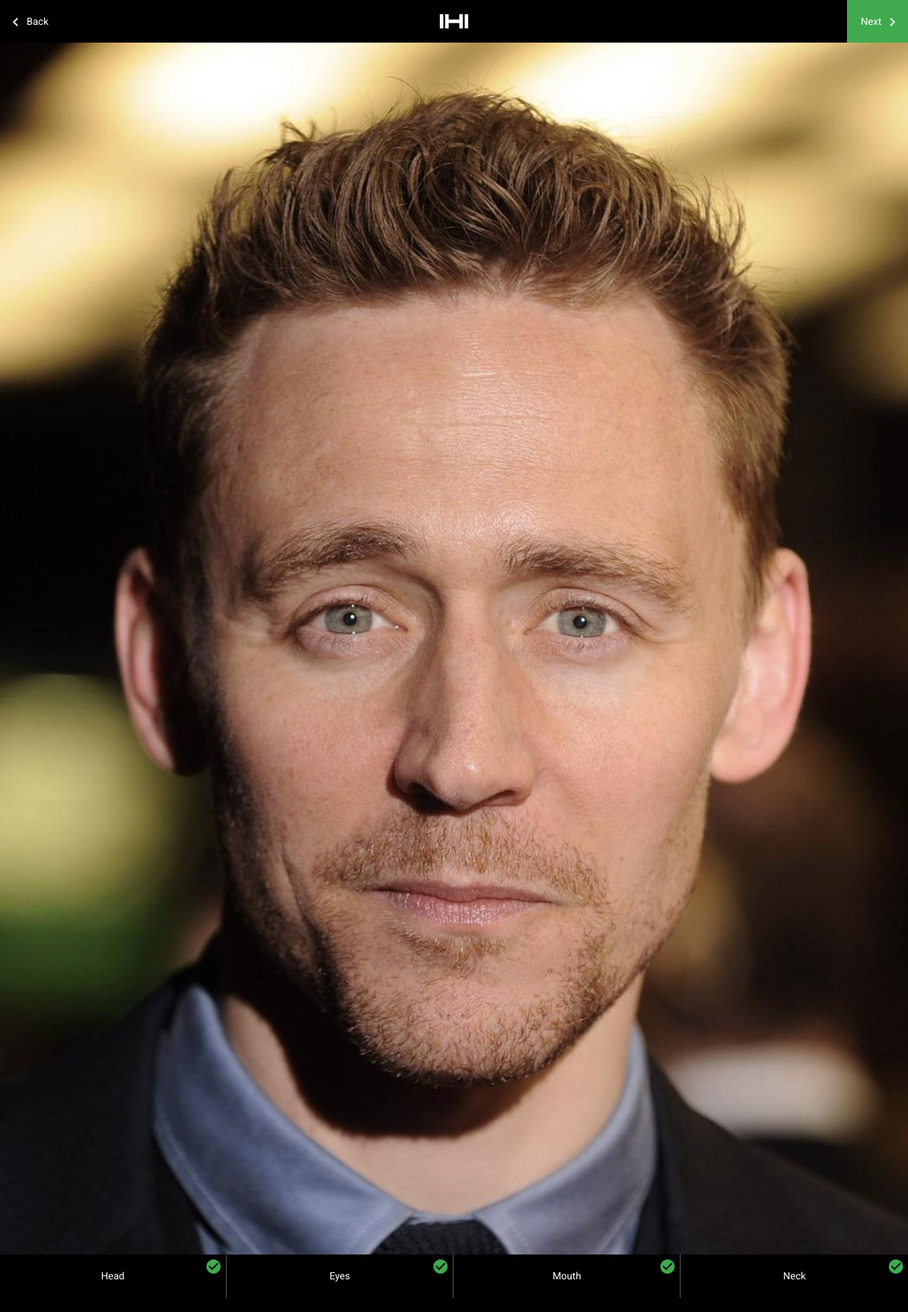
After one commit to whatjoesays/hack24, a PHP site: page /edit-complete.php in a window 1280 px wide. The commit adds this page. Shown: the whole page at 71% size. Run offline with PHP 8.4, Linux system fonts and the light colour scheme.

Commit message:
confirm and nav

```diff
--- a/statics/_header.php
+++ b/statics/_header.php
@@ -1,4 +1,5 @@
 <header class="header">
     <img class="header__logo" src="img/logo.png" alt="Hack Hoard">
-    <a class="back" href="#" onclick="window.history.back()"><img class="icon" src="img/ic_chevron_left_white_24px.svg" alt="Back"></a>
+    <a class="back" href="#" onclick="window.history.back()"><img class="icon" src="img/ic_chevron_left_white_24px.svg" alt="Back"> Back</a>
+    <a class="next" href="account-confirm.php">Next <img class="icon" src="img/ic_chevron_right_white_24px.svg" alt="Next"></a>
 </header>
--- a/statics/account-done.php
+++ b/statics/account-done.php
@@ -19,7 +19,7 @@ $body_class = 'brand';
 </div>
 
 <footer class="footer">
-    <a href="account-default.php">Sign in with a different account</a>
+    <a class="button button--subtle" href="account-default.php">Sign in with a different account</a>
 </footer>
 
 <?php include '_foot.php'; ?>
--- a/statics/css/style.scss
+++ b/statics/css/style.scss
@@ -92,17 +92,34 @@ a {
     height: 20px;
 }
 
+.back,
+.next {
+    display: none;
+    position: absolute;
+    top: 0;
+    padding: 0 $base-spacing;
+    // width: 60px;
+    height: 60px;
+    @include font-size(14px);
+    line-height: 60px;
+}
+
 .back {
-    display: none;
+    left: 0;
+    padding-left: $half-spacing;
 
     .editor & {
         display: block;
-        position: absolute;
-        left: 0;
-        top: 0;
-        width: 60px;
-        height: 60px;
-        line-height: 60px;
+    }
+}
+
+.next {
+    right: 0;
+    padding-right: $half-spacing;
+    background: $green;
+
+    .editor--done & {
+        display: block;
     }
 }
 
--- /dev/null
+++ b/statics/edit-complete.php
@@ -0,0 +1,19 @@
+<?php
+$body_class = 'editor editor--done';
+?>
+<?php include '_head.php'; ?>
+
+<?php include '_header.php'; ?>
+
+<div class="editor">
+    <img class="editor__image" src="img/photo.jpg" alt="Photo">
+</div>
+
+<ul class="controls">
+    <li><a href="#">Head</a> <img class="icon" src="img/ic_check_green_24px.svg" alt="Done"></li>
+    <li><a href="#">Eyes</a> <img class="icon" src="img/ic_check_green_24px.svg" alt="Done"></li>
+    <li><a href="#">Mouth</a> <img class="icon" src="img/ic_check_green_24px.svg" alt="Done"></li>
+    <li><a href="#">Neck</a> <img class="icon" src="img/ic_check_green_24px.svg" alt="Done"></li>
+</ul>
+
+<?php include '_foot.php'; ?>
--- a/statics/index.php
+++ b/statics/index.php
@@ -12,7 +12,7 @@
     <li><a href="edit-options.php">Edit - Options</a></li>
     <li><a href="edit-progress.php">Edit - Progress</a></li>
     <li><a href="edit-complete.php">Edit - Complete</a></li>
-    <li><a href="account-finalise.php">Account - Finalise</a></li>
+    <li><a href="account-confirm.php">Account - Confirm</a></li>
     <li><a href="account-done.php">Account - Done</a></li>
 </ol>
 
```
Also changed, not shown: statics/account-confirm.php (added, +25 -0 lines), statics/css/style.css, statics/img/ic_chevron_right_white_24px.svg (added), statics/img/photo-alt.jpg (added), 1 other file.
